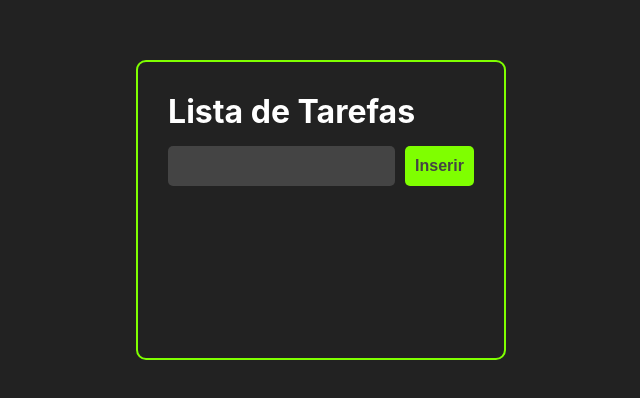
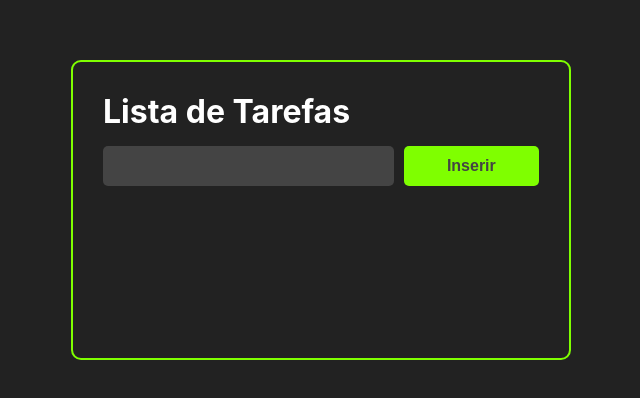
Before and after one commit to Thiagolino8/Lista-de-Tarefas-em-React, a React (Create React App) app: page / in a window 1280 px wide. Shown: the part 190-588 px from the top of the page, without its empty margins (319-959 px from the left). Built offline with nearby package versions, Linux system fonts and the light colour scheme.

Commit message:
Width fixed

```diff
--- a/src/components/styles/App.css
+++ b/src/components/styles/App.css
@@ -3,7 +3,7 @@
 }
 
 .container {
-  max-width: 500px;
+  width: 500px;
   margin: 30px auto;
   overflow: auto;
   min-height: 300px;
```
